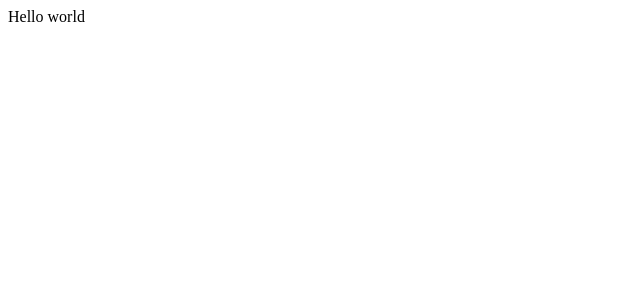
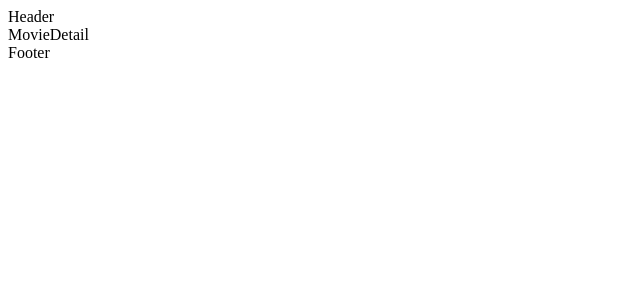
Before and after one commit to Anup81/For-Frontend-Development-Design, a React (Create React App) app: page /movie/1 in a window 1280 px wide. Shown: the top 300 px of the page, without its empty margins (0-640 px from the left). Built offline with nearby package versions, Linux system fonts and the light colour scheme.

Commit message:
Setting Up Routes on App

```diff
--- a/src/App.js
+++ b/src/App.js
@@ -1,5 +1,26 @@
+import React from "react";
+import { BrowserRouter, Route, Routes } from "react-router-dom";
+import Home from "./components/Home/Home";
+import Header from "./components/Header/Header";
+import Footer from "./components/Footer/Footer";
+import PageNotFound from "./components/PageNotFound/PageNotFound";
+import MovieDetail from "./components/MovieDetail/MovieDetail";
+
+import "./App.scss";
 function App() {
-  return <div className="App">Hello world</div>;
+  return (
+    <div className="App">
+      <BrowserRouter>
+        <Header></Header>
+        <Routes>
+          <Route path="/" exact element={<Home />} />
+          <Route path="/movie/:imdbId" element={<MovieDetail />} />
+          <Route component={PageNotFound} />
+        </Routes>
+        <Footer />
+      </BrowserRouter>
+    </div>
+  );
 }
 
 export default App;
--- /dev/null
+++ b/src/common/apis/MovieApiKey.jsx
@@ -0,0 +1,5 @@
+import axios from "axios";
+
+export default axios.create({
+  baseURL: "https://www.omdbapi.com",
+});
--- /dev/null
+++ b/src/common/apis/movieApi.jsx
@@ -0,0 +1 @@
+export const APIkey = "3d1a65a7";
--- a/src/components/Footer/Footer.jsx
+++ b/src/components/Footer/Footer.jsx
@@ -0,0 +1,7 @@
+import React from "react";
+
+const Footer = () => {
+  return <div>Footer</div>;
+};
+
+export default Footer;
--- a/src/components/Header/Header.jsx
+++ b/src/components/Header/Header.jsx
@@ -0,0 +1,7 @@
+import React from "react";
+
+const Header = () => {
+  return <div>Header</div>;
+};
+
+export default Header;
--- a/src/components/Home/Home.jsx
+++ b/src/components/Home/Home.jsx
@@ -0,0 +1,7 @@
+import React from "react";
+
+const Home = () => {
+  return <div>Home</div>;
+};
+
+export default Home;
--- a/src/components/MovieDetail/MovieDetail.jsx
+++ b/src/components/MovieDetail/MovieDetail.jsx
@@ -0,0 +1,8 @@
+import React from "react";
+import "./MovieDetail.scss";
+
+const MovieDetail = () => {
+  return <div>MovieDetail</div>;
+};
+
+export default MovieDetail;
--- a/src/components/PageNotFound/PageNotFound.jsx
+++ b/src/components/PageNotFound/PageNotFound.jsx
@@ -0,0 +1,7 @@
+import React from "react";
+
+const PageNotFound = () => {
+  return <div>PageNotFound</div>;
+};
+
+export default PageNotFound;
```
Also changed, not shown: src/components/MovieCard/MovieCard.jsx (+7 -0 lines), src/components/MovieListing/MovieListing.jsx (+7 -0 lines).
